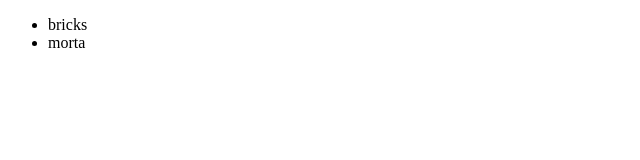
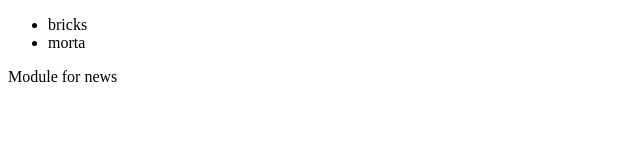
Before and after one commit to codeisfood/newGitTest, a plain HTML site: page index.html in a window 1280 px wide. Shown: the whole page, without its empty margins (0-640 px from the left). Drawn offline with Linux system fonts and the light colour scheme.

Commit message:
added news module

```diff
--- a/index.html
+++ b/index.html
@@ -12,5 +12,9 @@
 			</ul>
 		</div>
 	</module-one>
+
+	<modeule-two>
+		<div>Module for news</div>
+	</modeule-two>
 </body>
 </html>
```
